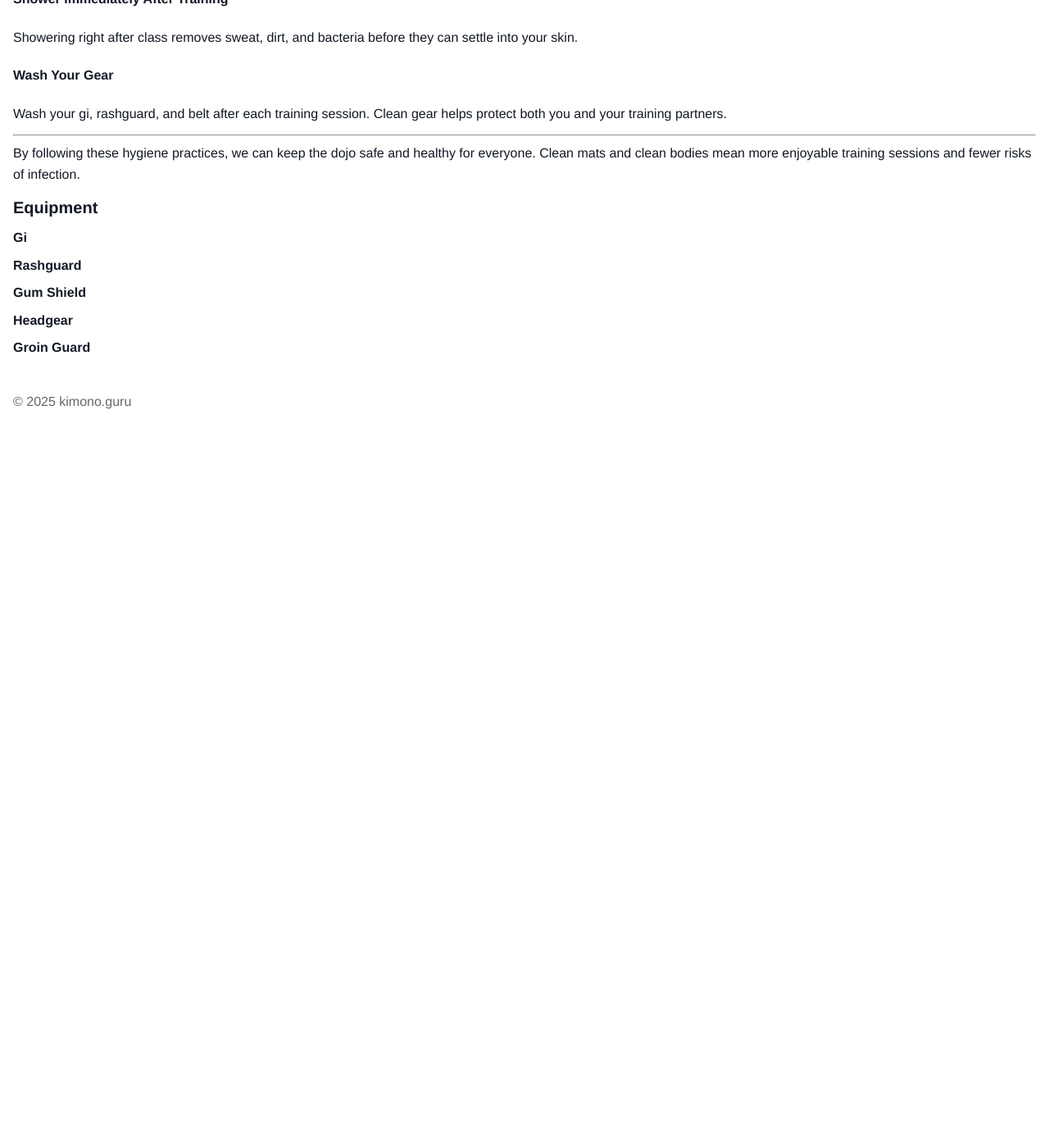
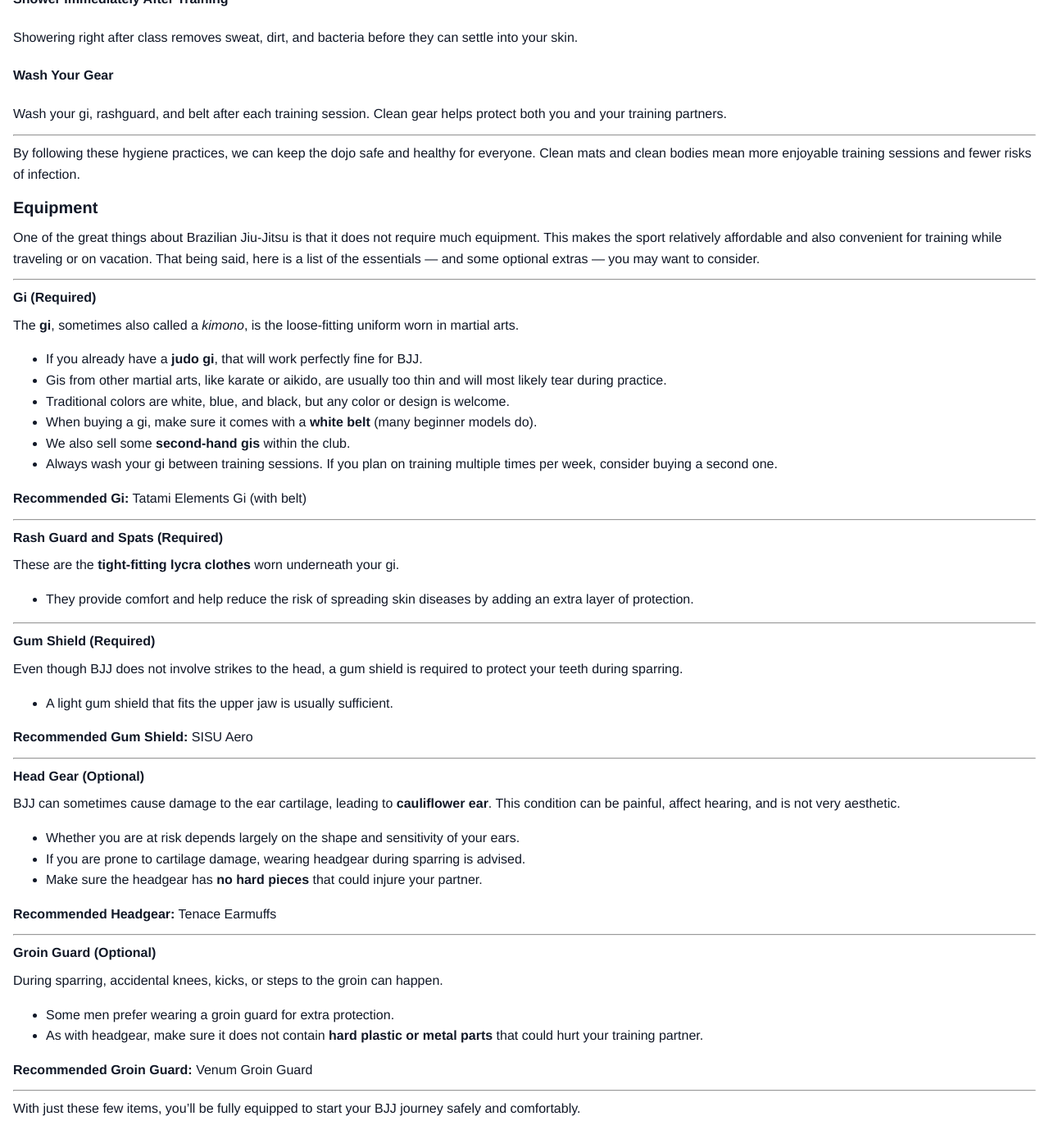
Before and after one commit to janjagusch/kimono.guru, a Jekyll site: the page built from docs/beginners.md, in a window 1280 px wide and 1400 px high, scrolled down 2830 px. Shown: the whole window at 82% size. Built offline with Jekyll 4.4.1, drawn with Linux system fonts in a browser that asks for light colours; our own code applies the rules of GitHub Pages for plain Markdown files; before the commit the page ends 3349 px from its top, so only the background shows below that.

Commit message:
Add section about equipment.

```diff
--- a/docs/beginners.md
+++ b/docs/beginners.md
@@ -114,12 +114,59 @@ By following these hygiene practices, we can keep the dojo safe and healthy for
 
 ## Equipment
 
-### Gi
+One of the great things about Brazilian Jiu-Jitsu is that it does not require much equipment. This makes the sport relatively affordable and also convenient for training while traveling or on vacation. That being said, here is a list of the essentials — and some optional extras — you may want to consider.
 
-### Rashguard
+---
 
-### Gum Shield
+### Gi (Required)
+The **gi**, sometimes also called a *kimono*, is the loose-fitting uniform worn in martial arts.
 
-### Headgear
+- If you already have a **judo gi**, that will work perfectly fine for BJJ.
+- Gis from other martial arts, like karate or aikido, are usually too thin and will most likely tear during practice.
+- Traditional colors are white, blue, and black, but any color or design is welcome.
+- When buying a gi, make sure it comes with a **white belt** (many beginner models do).
+- We also sell some **second-hand gis** within the club.
+- Always wash your gi between training sessions. If you plan on training multiple times per week, consider buying a second one.
 
-### Groin Guard
+**Recommended Gi:** [Tatami Elements Gi (with belt)](https://eu.tatamifightwear.com/collections/bjj-gi/products/elements-superlite-gi-white)
+
+---
+
+### Rash Guard and Spats (Required)
+These are the **tight-fitting lycra clothes** worn underneath your gi.
+
+- They provide comfort and help reduce the risk of spreading skin diseases by adding an extra layer of protection.
+
+---
+
+### Gum Shield (Required)
+Even though BJJ does not involve strikes to the head, a gum shield is required to protect your teeth during sparring.
+
+- A light gum shield that fits the upper jaw is usually sufficient.
+
+**Recommended Gum Shield:** [SISU Aero](https://amzn.eu/d/hsLSK43)
+
+---
+
+### Head Gear (Optional)
+BJJ can sometimes cause damage to the ear cartilage, leading to **cauliflower ear**. This condition can be painful, affect hearing, and is not very aesthetic.
+
+- Whether you are at risk depends largely on the shape and sensitivity of your ears.
+- If you are prone to cartilage damage, wearing headgear during sparring is advised.
+- Make sure the headgear has **no hard pieces** that could injure your partner.
+
+**Recommended Headgear:** [Tenace Earmuffs](https://amzn.eu/d/gpzcS0g)
+
+---
+
+### Groin Guard (Optional)
+During sparring, accidental knees, kicks, or steps to the groin can happen.
+
+- Some men prefer wearing a groin guard for extra protection.
+- As with headgear, make sure it does not contain **hard plastic or metal parts** that could hurt your training partner.
+
+**Recommended Groin Guard:** [Venum Groin Guard](https://amzn.eu/d/j9cquxk)
+
+---
+
+With just these few items, you’ll be fully equipped to start your BJJ journey safely and comfortably.
```
